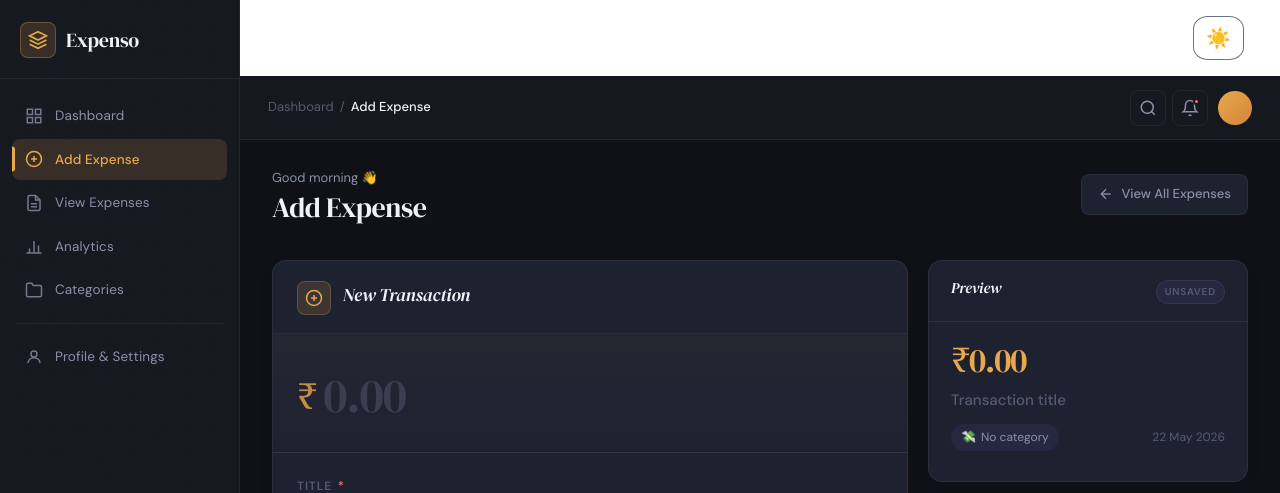
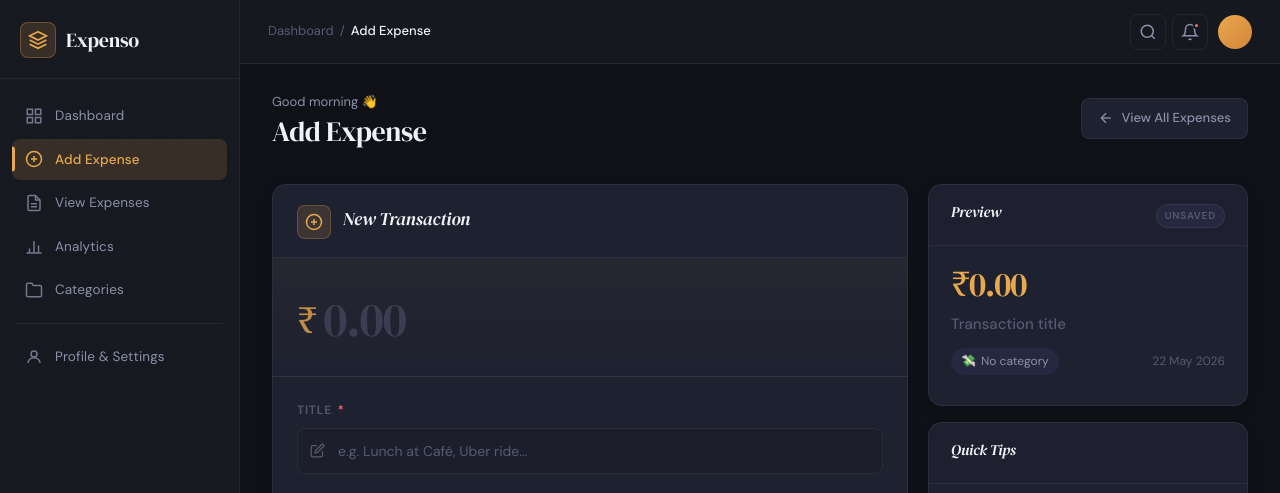
Before and after one commit to hiffenick/track-expenses-app, a Flask app: page /add in a window 1280 px wide. Shown: the top 493 px of the page. Run offline with Flask 3, Linux system fonts and the light colour scheme; the visitor is signed in with stand-in values (Sample User, id 1); data that the repository does not hold is empty; parts of the project's set-up code (start-up, migrations or seed data) failed here and were passed over; some libraries are stand-ins or nearby versions.

Commit message:
fix:Base.html Ui Missmatch fixed

```diff
--- a/templates/base.html
+++ b/templates/base.html
@@ -19,7 +19,7 @@
   <link rel="stylesheet" href="{{url_for('static',filename='viewexpense.css') }}">
 </head>
 <body>
-  {% with messages = get_flashed_messages() %}
+  <!-- {% with messages = get_flashed_messages() %}
     {% if messages %}
       <div class="alert alert-{{ category }} alert-dismissible fade show" role="alert">
       {% for message in messages %}
@@ -28,7 +28,7 @@
       {% endfor %}
       </ul>
     {% endif %}
-  {% endwith %}
+  {% endwith %} -->
   <!-- Navbar -->
   <!-- <nav class="navbar navbar-expand-lg bg-body-tertiary px-4 py-3 shadow-sm">
     <div class="container-fluid d-flex justify-content-between align-items-center">
@@ -41,14 +41,14 @@
       <button id="modeToggle" class="btn btn-outline-secondary rounded-circle fs-5" title="Toggle dark/light mode">🌙</button>
     </div>
   </nav> -->
-  <nav class="navbar navbar-expand-lg bg-body-tertiary px-4 py-3 shadow-sm">
+  <!-- <nav class="navbar navbar-expand-lg bg-body-tertiary px-4 py-3 shadow-sm">
   <div class="container-fluid d-flex justify-content-between align-items-center">
-
+     -->
     <!-- Logo -->
-    <h2 class="logo m-0">Expense<span>Insight</span></h2>
+    <!-- <h2 class="logo m-0">Expense<span>Insight</span></h2> -->
 
     <!-- Right-side buttons -->
-    <div class="d-flex align-items-center gap-2">
+    <!-- <div class="d-flex align-items-center gap-2">
       {% if request.endpoint == 'dashboard.dashboard' %}
         <a href="{{ url_for('logout.logout') }}">
           <button class="btn btn-danger">Logout</button>
@@ -66,7 +66,7 @@
     </div>
 
   </div>
-</nav>
+</nav> -->
   {% block content %}
 
   {% endblock content %}
```
